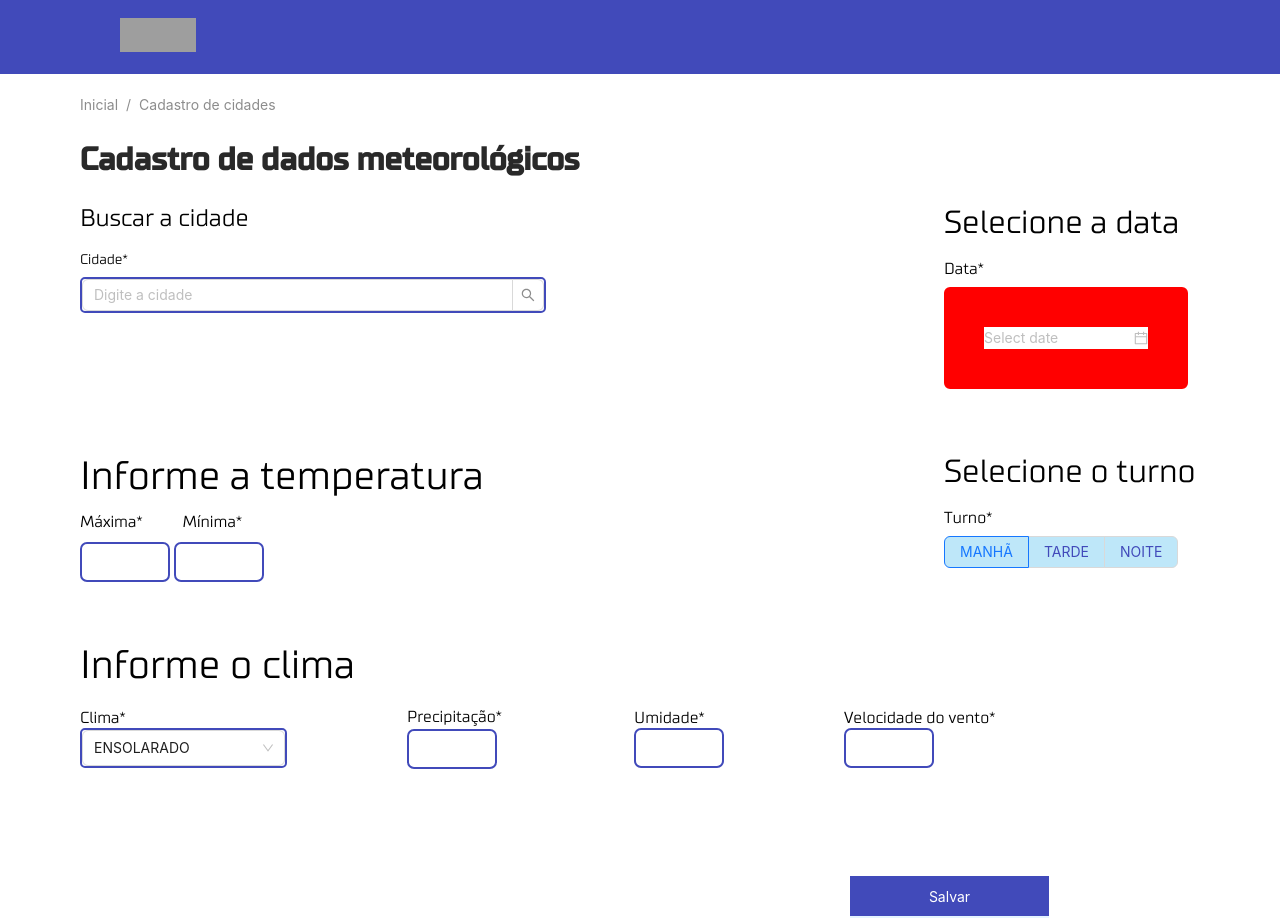
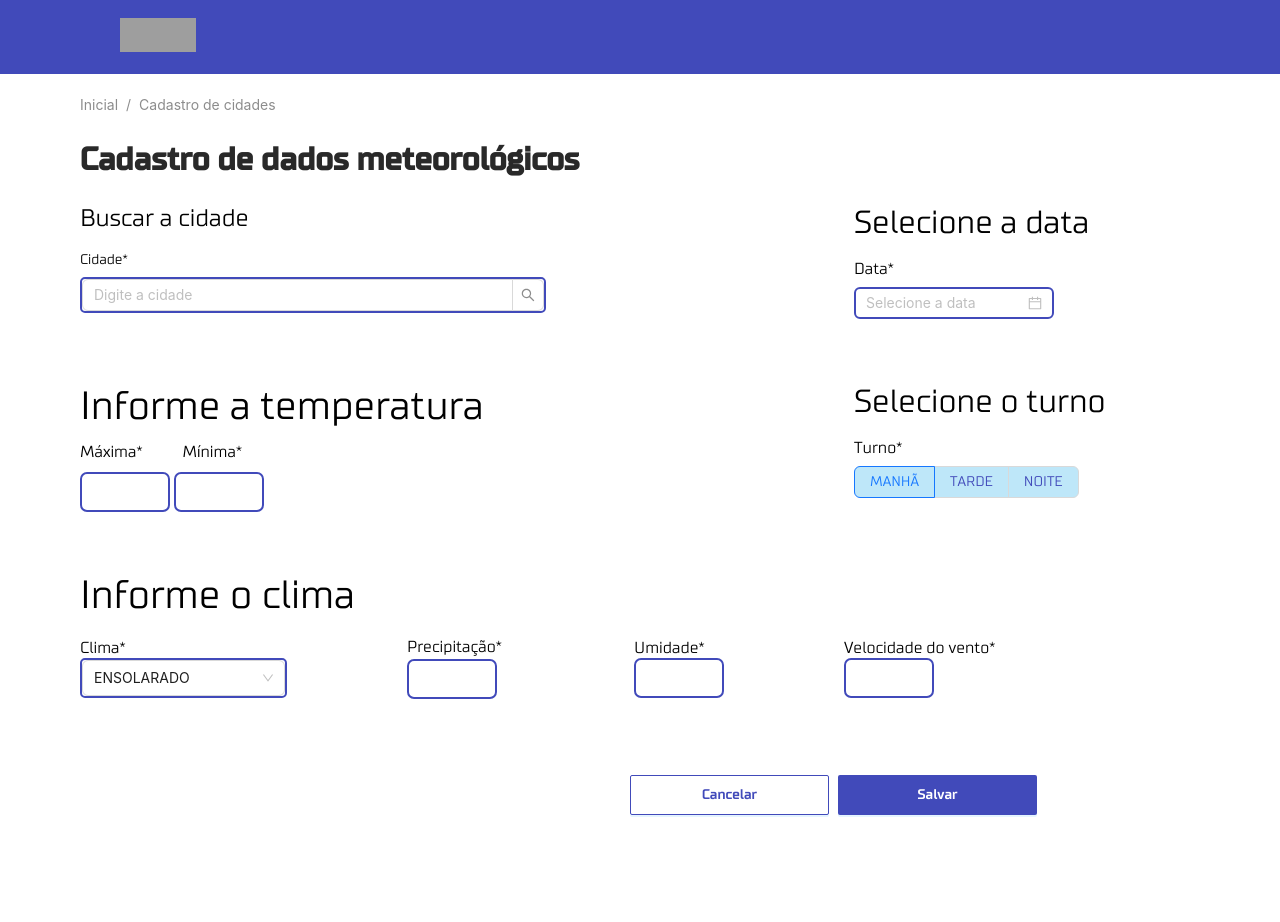
Before and after one commit to wendellvsilva/front-end-openweather, a React (Create React App) app: page / in a window 1280 px wide. Shown: the top 922 px of the page. After the commit the page ends 821 px from the top, so only its background shows below. Built offline with nearby package versions, Linux system fonts and the light colour scheme; grey boxes are pictures that could not be loaded.

Commit message:
posições alteradas + cores finalizadas

```diff
--- a/package.json
+++ b/package.json
@@ -45,4 +45,5 @@
   "devDependencies": {
     "cypress": "^13.10.0"
   }
+
 }
--- a/src/globals.css
+++ b/src/globals.css
@@ -7,3 +7,7 @@
 :root{
     --primarycolor: #414ABA
 }
+
+.ant-radio-wrapper:focus .ant-radio {
+    font-family: 'SUPERMOLOT BOLD', sans-serif;
+  }
--- a/src/index.js
+++ b/src/index.js
@@ -22,10 +22,12 @@ root.render(
             buttonCheckedBg: '#BEE7F9',
             buttonSolidCheckedColor: '#221F52',
             buttonSolidCheckedBorderColor: '#221F52',
+            fontFamily: "TT Supermolot Regular"
           },
           DatePicker: {
-          colorBorder: 'red',
-          lineWidth: 40,
+          colorBorder: '#414ABA',
+          lineWidth: 2,
+
             },
 
         },
--- a/src/pages/CadastroCidades/index.js
+++ b/src/pages/CadastroCidades/index.js
@@ -39,7 +39,7 @@ export function CadastroCidadePage() {
 
             const resposta = await axios.post('http://localhost:8080/cidades', dados, {
                 headers:{
-                    "Content-Type": 'application.json'
+                    "Content-Type": 'application/json'
                 }
             });
             if (resposta.status === 201) {
@@ -86,8 +86,10 @@ export function CadastroCidadePage() {
                     <p className={style.txt_data}>Data*</p>
                     <Space direction="vertical">
                         <DatePicker
+                        placeholder="Selecione a data"
                             value={data}
                             onChange={(date) => setData(date)}
+                            style={{ width: '200px' }}
                         />
                     </Space>
                 </div>
@@ -121,9 +123,10 @@ export function CadastroCidadePage() {
                         value={turno}
                         onChange={(e) => setTurno(e.target.value)}
                         className={style.radio}
+
                     >
                         {opcoesTurno.map((opcao) => (
-                            <Radio.Button key={opcao} value={opcao}>{opcao}</Radio.Button>
+                            <Radio.Button key={opcao}  value={opcao}>{opcao}</Radio.Button>
                         ))}
                     </Radio.Group>
                 </div>
@@ -176,6 +179,9 @@ export function CadastroCidadePage() {
                         </div>
                     </div>
                     <div className={style.botoes_salvar_cancelar}>
+                    <Button className={style.botao_cancelar} type="primary" htmlType="submit">
+                            Cancelar
+                        </Button>
                         <Button className={style.botao_salvar} type="primary" htmlType="submit">
                             Salvar
                         </Button>
--- a/src/pages/CadastroCidades/index.module.css
+++ b/src/pages/CadastroCidades/index.module.css
@@ -68,8 +68,8 @@ h1 {
 }
 
 .data_cidades {
-    width: 100%;
-    height: 90px;
+    width: 200px;
+    height: 40px;
 }
 
 .txt_buscar_cidades {
@@ -157,12 +157,13 @@ p {
 }
 
 .selecione_data {
-    margin-left: 164px;
+    margin-left: 74px;
+
 }
 
 .turno {
     margin-top: 64px;
-    margin-left: 164px;
+    margin-left: 74px;
 }
 
 .txt_selecione_data {
@@ -189,7 +190,7 @@ p {
 
 .radio {
     font-size: 12px;
-    margin-right: 4px;
+    margin-right: 40px;
 }
 
 .error {
@@ -200,12 +201,25 @@ p {
     width: 199px;
     height: 40px;
     background-color: #414ABA;
-    border-radius: 0%;
+    border-radius: 2px;
+    font-family: "TT Supermolot Bold", sans-serif;
+
 }
 
+.botao_cancelar{
+    width: 199px;
+    height: 40px;
+    border: 1px solid #414ABA;
+    color: #414ABA;
+    background-color: white;
+    border-radius: 2px;
+    font-family: "TT Supermolot Bold", sans-serif;
+    margin-right: 9px;
+}
 .botoes_salvar_cancelar {
-    width: 350px;
-    margin-top: 91px;
-    margin-left: 770px;
+    width: 440px;
+    margin-top: 60px;
+    margin-left: 550px;
     margin-bottom: 6px;
+
 }
```
Also changed, not shown: cypress.config.js (+8 -0 lines), 1 other file (tests, documents, lock files or other folders).
